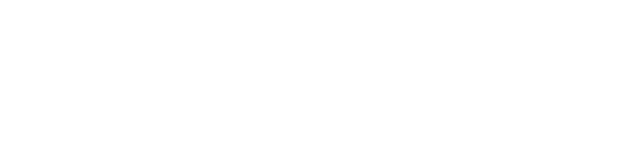
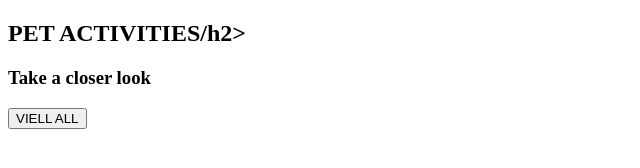
Before and after one commit to AndPrat/202307-w1ch4-andrea-prat, a plain HTML site: page index.html in a window 1280 px wide. Shown: the whole page, without its empty margins (0-640 px from the left). Drawn offline with Linux system fonts and the light colour scheme.

Commit message:
Add main section in the structure index.html

```diff
--- a/index.html
+++ b/index.html
@@ -10,7 +10,15 @@
 </head>
 
 <body>
-
+  <main>
+    <section>
+      <h2>PET ACTIVITIES/h2>
+        <h3>Take a closer look</h3>
+        <button>VIELL ALL</button>
+    </section>
+    </section>
+    <article></article>
+  </main>
 </body>
 
 </html>
```
